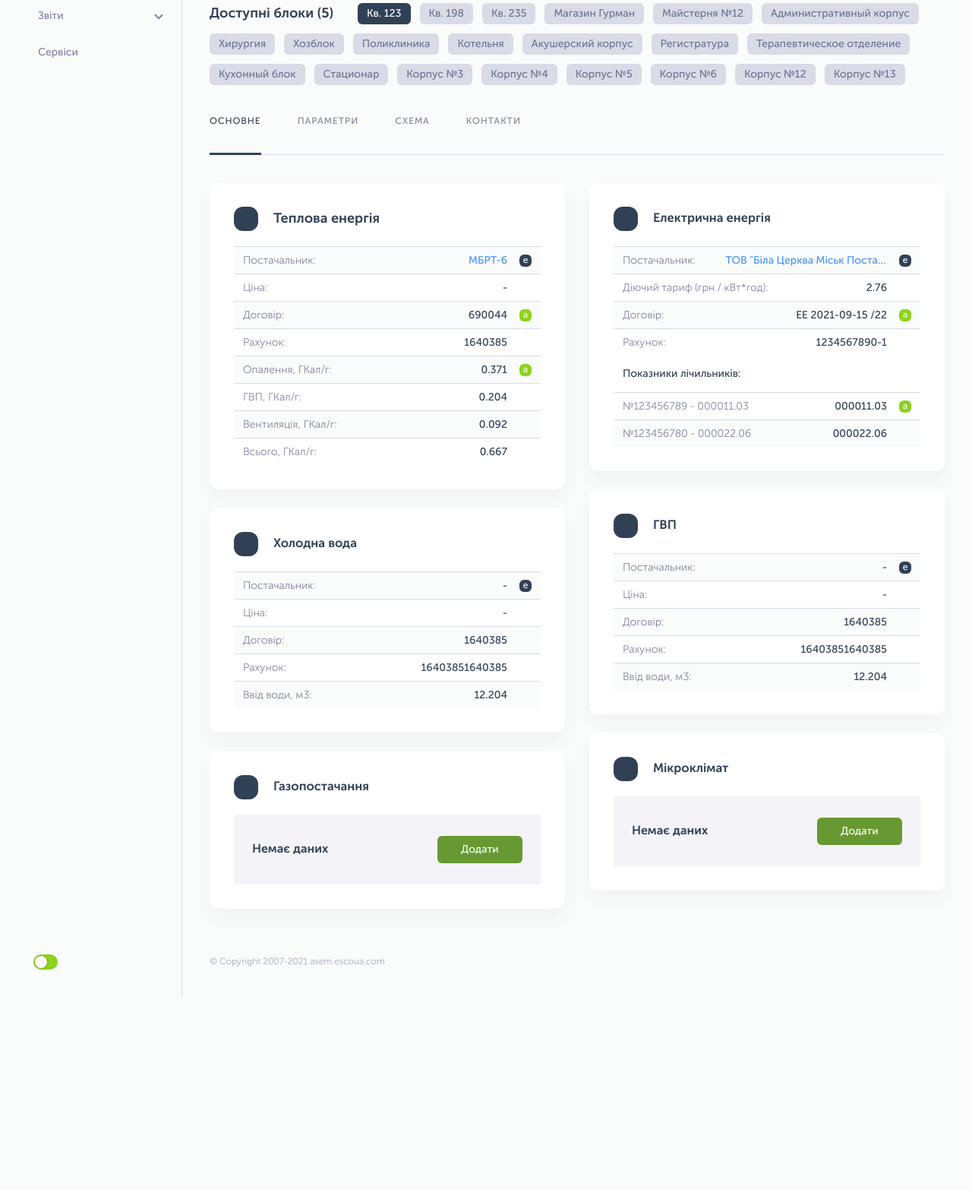
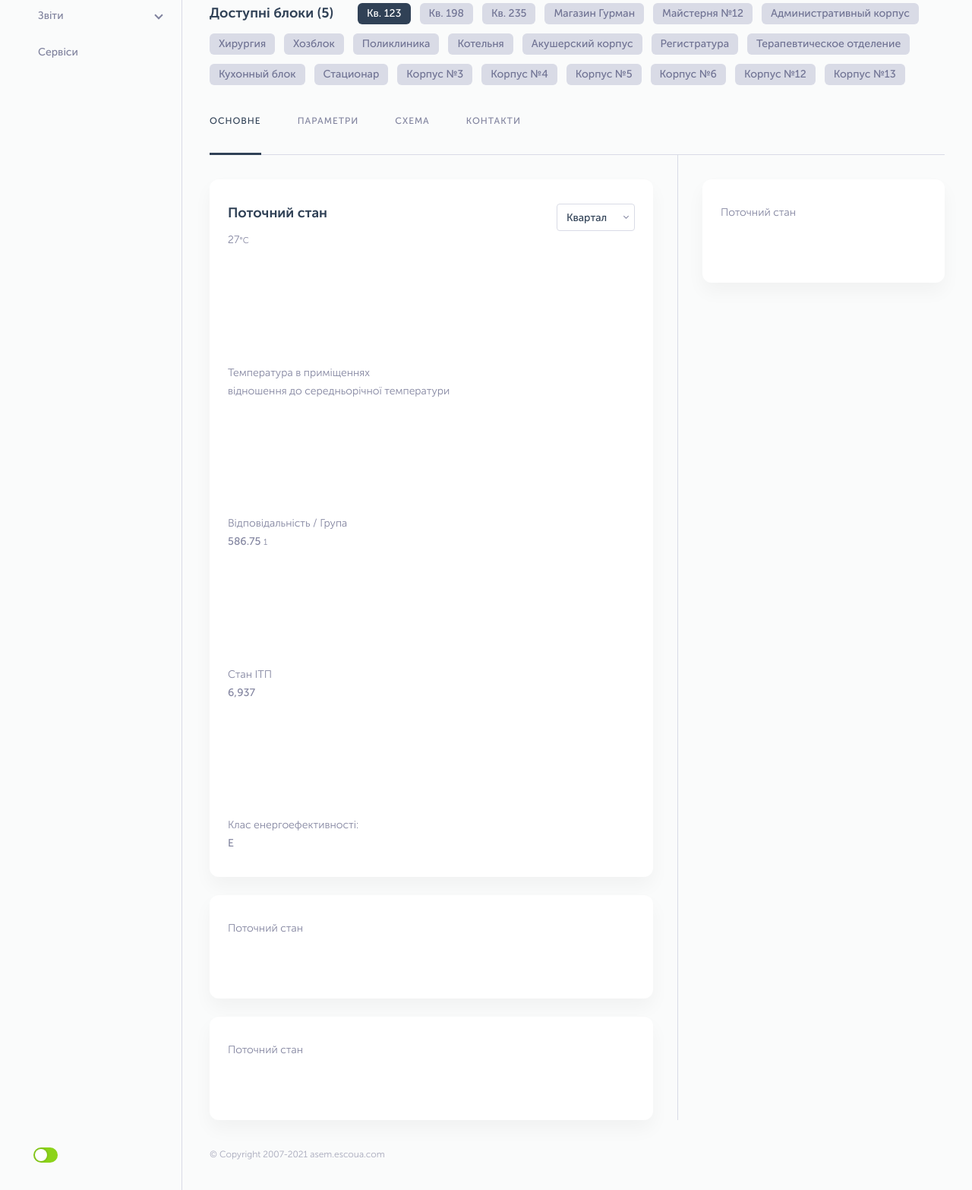
Before and after one commit to Gezlev/asem, a PHP site: page /organization-general.php in a window 1280 px wide. Shown: the part 232-1798 px from the top of the page at 76% size. Before the commit the page ends 1544 px from the top, so only its background shows below. Run offline with PHP 8.4, Linux system fonts and the light colour scheme; some libraries are stand-ins or nearby versions.

Commit message:
in progress

```diff
--- /dev/null
+++ b/static/dev/scss/components/organisation/_general.scss
@@ -0,0 +1,42 @@
+.org--general {
+    position: relative;
+    display: flex;
+    box-sizing: border-box;
+
+    .white-box + .white-box {
+        margin-top: 24px;
+    }
+
+    &__main {
+        flex: 1 1 auto;
+        padding-top: 32px;
+        padding-right: 32px;
+        box-sizing: border-box;
+
+        .white-box {
+            padding: 32px 24px;
+        }
+    }
+
+    &__sidebar {
+        flex: 0 0 352px;
+        padding-top: 32px;
+        padding-left: 32px;
+        box-sizing: border-box;
+        border-left: 1px solid var(--bg-1);
+    }
+}
+
+.org--currents {
+
+    &__header {
+        display: flex;
+        justify-content: space-between;
+    }
+
+    .title {
+        margin: 0;
+        padding: 0;
+        color: var(--font-d);
+    }
+}
--- a/static/dev/scss/style.scss
+++ b/static/dev/scss/style.scss
@@ -25,5 +25,6 @@
 @use 'components/page-block-analysis';
 
 @use 'components/organisation/common';
+@use 'components/organisation/general';
 @use 'components/organisation/parameters';
 @use 'components/organisation/contacts';
--- a/templates/pages/organization/general.html
+++ b/templates/pages/organization/general.html
@@ -8,164 +8,83 @@
 
     {% include 'blocks/organization/menu.html' %}
 
-    <div class="org--params">
-        <div class="org--params__col">
-            <div class="white-box org--params__item">
-                <h3 class="title org--params__title">
+    <div class="org--general">
+        <div class="org--general__main">
+            <div class="white-box org--currents">
+                <header class="org--currents__header">
+                    <h3 class="title">Поточний стан</h3>
+
+                    <div class="select">
+                        <div class="select__header"></div>
+                        <ul class="select__opts">
+                            <li class="select__opt" data-value="12">Квартал</li>
+                            <li class="select__opt" data-value="24">Півріччя</li>
+                            <li class="select__opt" data-value="48">Рік</li>
+                        </ul>
+                        <input type="hidden" value="" name="" />
+                    </div>
+                </header>
+
+                <div class="org--currents__temp">
+                    <div class="org--currents__temp_value">27<small>°C</small></div>
+                    <div class="org--currents__temp_desc">
                         <div class="org--params__icon"><svg><use xlink:href="/static/build/svg/symbol/sprite.svg#iconThermalEnergy"></use></svg></div>
-                    Теплова енергія
-                </h3>
-                <div class="org--params__row">
-                    <div class="org--params__name">Постачальник:</div>
-                    <div class="org--params__value"><a href="">МБРТ-6</a></div>
-                    <div class="org--params__icon">e</div>
+                        <span>Температура в приміщеннях</span>
                     </div>
-                <div class="org--params__row">
-                    <div class="org--params__name">Ціна:</div>
-                    <div class="org--params__value">-</div>
-                </div>
-                <div class="org--params__row">
-                    <div class="org--params__name">Договір:</div>
-                    <div class="org--params__value">690044</div>
-                    <div class="org--params__icon iconA">a</div>
-                </div>
-                <div class="org--params__row">
-                    <div class="org--params__name">Рахунок:</div>
-                    <div class="org--params__value">1640385</div>
-                </div>
-                <div class="org--params__row">
-                    <div class="org--params__name">Опалення, ГКал/г:</div>
-                    <div class="org--params__value">0.371</div>
-                    <div class="org--params__icon iconA">a</div>
-                </div>
-                <div class="org--params__row">
-                    <div class="org--params__name">ГВП, ГКал/г:</div>
-                    <div class="org--params__value">0.204</div>
-                </div>
-                <div class="org--params__row">
-                    <div class="org--params__name">Вентиляція, ГКал/г:</div>
-                    <div class="org--params__value">0.092</div>
-                </div>
-                <div class="org--params__row">
-                    <div class="org--params__name">Всього, ГКал/г:</div>
-                    <div class="org--params__value">0.667</div>
+                    <div class="org--currents__temp_middle">
+                        <div class="org--currents__temp_chart"></div>
+                        <div class="org--currents__temp_diff"></div>
+                        <span>відношення до середньорічної температури</span>
                     </div>
                 </div>
-
-            <div class="white-box org--params__item">
-                <h3 class="org--params__title">
-                    <div class="org--params__icon"><svg><use xlink:href="/static/build/svg/symbol/sprite.svg#iconColdWater"></use></svg></div>
-                    Холодна вода
-                </h3>
-                <div class="org--params__row">
-                    <div class="org--params__name">Постачальник:</div>
-                    <div class="org--params__value">-</div>
-                    <div class="org--params__icon">e</div>
+                <div class="org--currents__chart"></div>
+                <div class="org--currents__params">
+                    <div class="org--currents__group">
+                        <header>
+                            <div class="org--params__icon"><svg><use xlink:href="/static/build/svg/symbol/sprite.svg#iconThermalEnergy"></use></svg></div>
+                            Відповідальність / Група
+                        </header>
+                        <strong>586.75</strong>
+                        <small>1</small>
                     </div>
-                <div class="org--params__row">
-                    <div class="org--params__name">Ціна:</div>
-                    <div class="org--params__value">-</div>
+                    <div class="org--currents__itp">
+                        <header>
+                            <div class="org--params__icon"><svg><use xlink:href="/static/build/svg/symbol/sprite.svg#iconThermalEnergy"></use></svg></div>
+                            Стан ІТП
+                        </header>
+                        <strong>6,937</strong>
                     </div>
-                <div class="org--params__row">
-                    <div class="org--params__name">Договір:</div>
-                    <div class="org--params__value">1640385</div>
-                </div>
-                <div class="org--params__row">
-                    <div class="org--params__name">Рахунок:</div>
-                    <div class="org--params__value">16403851640385</div>
-                </div>
-                <div class="org--params__row">
-                    <div class="org--params__name">Ввід води, м3:</div>
-                    <div class="org--params__value">12.204</div>
-                </div>
-            </div>
-
-            <div class="white-box org--params__item">
-                <h3 class="org--params__title">
-                    <div class="org--params__icon"><svg><use xlink:href="/static/build/svg/symbol/sprite.svg#iconGas"></use></svg></div>
-                    Газопостачання
-                </h3>
-                <div class="org--params__nodata">
-                    <span>Немає даних</span>
-                    <div class="btn btn_green">Додати</div>
+                    <div class="org--currents__eclass">
+                        <header>
+                            <div class="org--params__icon"><svg><use xlink:href="/static/build/svg/symbol/sprite.svg#iconThermalEnergy"></use></svg></div>
+                            Клас енергоефективності:
+                        </header>
+                        <strong>E</strong>
+                        <div class="org--currents__eclassicon">
+                            <span></span><span></span><span></span><span></span><span></span><span></span><span></span>
                         </div>
                     </div>
                 </div>
-
-        <div class="org--params__col">
-            <div class="white-box org--params__item">
-                <h3 class="org--params__title">
-                    <div class="org--params__icon"><svg><use xlink:href="/static/build/svg/symbol/sprite.svg#iconElectricEnergy"></use></svg></div>
-                    Електрична енергія
-                </h3>
-                <div class="org--params__row">
-                    <div class="org--params__name">Постачальник:</div>
-                    <div class="org--params__value"><a href="">ТОВ "Біла Церква Міськ Постач Енерго Ренесанс Потреб Надзор"</a></div>
-                    <div class="org--params__icon iconE">e</div>
             </div>
-                <div class="org--params__row">
-                    <div class="org--params__name">Діючий тариф (грн / кВт*год):</div>
-                    <div class="org--params__value">2.76</div>
+            <div class="white-box">
+                Поточний стан
+                <br>
+                <br>
+                <br>
             </div>
-                <div class="org--params__row">
-                    <div class="org--params__name">Договір:</div>
-                    <div class="org--params__value">ЕЕ 2021-09-15 /22</div>
-                    <div class="org--params__icon iconA">a</div>
-                </div>
-                <div class="org--params__row">
-                    <div class="org--params__name">Рахунок:</div>
-                    <div class="org--params__value">1234567890-1</div>
-                </div>
-
-                <h5 class="org--params__subtitle">Показники лічильників: </h5>
-                <div class="org--params__row">
-                    <div class="org--params__name">№123456789 - 000011.03</div>
-                    <div class="org--params__value">000011.03</div>
-                    <div class="org--params__icon iconA">a</div>
-                </div>
-                <div class="org--params__row">
-                    <div class="org--params__name">№123456780 - 000022.06</div>
-                    <div class="org--params__value">000022.06</div>
+            <div class="white-box">
+                Поточний стан
+                <br>
+                <br>
+                <br>
             </div>
         </div>
-
-            <div class="white-box org--params__item">
-                <h3 class="org--params__title">
-                    <div class="org--params__icon"><svg><use xlink:href="/static/build/svg/symbol/sprite.svg#iconHotWater"></use></svg></div>
-                    ГВП
-                </h3>
-                <div class="org--params__row">
-                    <div class="org--params__name">Постачальник:</div>
-                    <div class="org--params__value">-</div>
-                    <div class="org--params__icon">e</div>
-                </div>
-                <div class="org--params__row">
-                    <div class="org--params__name">Ціна:</div>
-                    <div class="org--params__value">-</div>
-                </div>
-                <div class="org--params__row">
-                    <div class="org--params__name">Договір:</div>
-                    <div class="org--params__value">1640385</div>
-                </div>
-                <div class="org--params__row">
-                    <div class="org--params__name">Рахунок:</div>
-                    <div class="org--params__value">16403851640385</div>
-                </div>
-                <div class="org--params__row">
-                    <div class="org--params__name">Ввід води, м3:</div>
-                    <div class="org--params__value">12.204</div>
-                </div>
-            </div>
-
-            <div class="white-box org--params__item">
-                <h3 class="org--params__title">
-                    <div class="org--params__icon"><svg><use xlink:href="/static/build/svg/symbol/sprite.svg#iconLight"></use></svg></div>
-                    Мікроклімат
-                </h3>
-                <div class="org--params__nodata">
-                    <span>Немає даних</span>
-                    <div class="btn btn_green">Додати</div>
-                </div>
+        <div class="org--general__sidebar">
+            <div class="white-box">
+                Поточний стан
+                <br>
+                <br>
+                <br>
             </div>
         </div>
     </div>
```
Also changed, not shown: static/build/css/style.css. Lines whose indentation alone changed are shown as unchanged.
